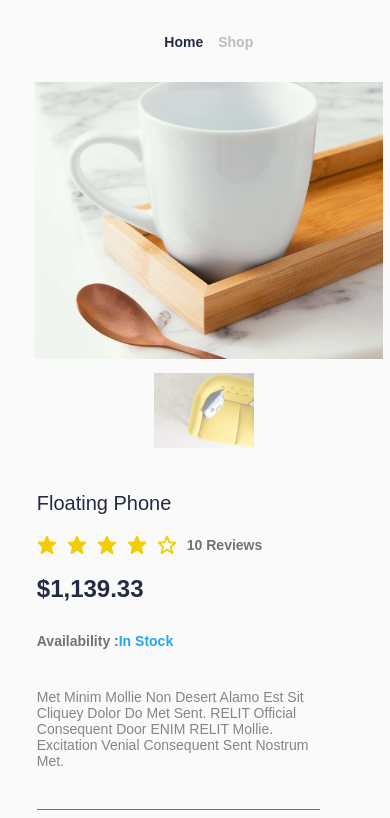
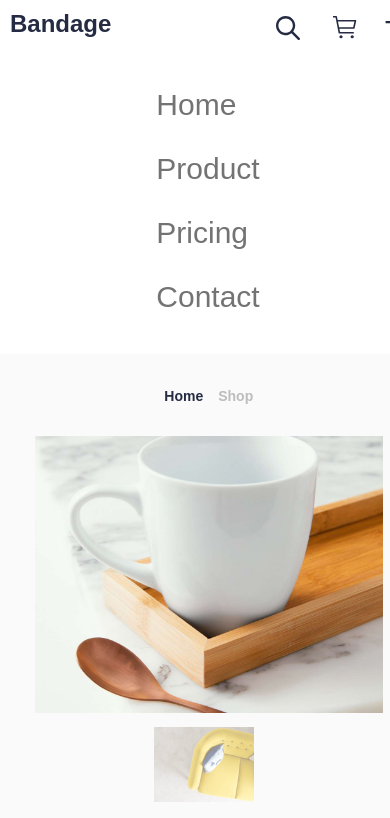
Before and after one commit to Bekuech1/learnable-23-standardization, a React (Vite) app in the folder BANDAGE/: page /shop in a window 390 px wide. Shown: the top 818 px of the page. Built offline with nearby package versions, Linux system fonts and the light colour scheme.

Commit message:
newest commit

```diff
--- a/BANDAGE/src/components/navbar/Navbar.css
+++ b/BANDAGE/src/components/navbar/Navbar.css
@@ -90,6 +90,7 @@ cursor: pointer;
     }
 
     .navbar2{
+        display: grid;
         width: 414px;
         margin: auto;
         padding-top: 10px;
--- a/BANDAGE/src/components/navbar/Navbar.jsx
+++ b/BANDAGE/src/components/navbar/Navbar.jsx
@@ -1,5 +1,6 @@
 import React from 'react';
-import './Navbar.css'
+import './Navbar.css';
+import { Link } from 'react-router-dom';
 
 
 
@@ -13,8 +14,8 @@ export default function Navbar() {
             </div>
             <div className="navbar-right">
                 <ul className='list-left'>
-                    <li> <a href="/">Home</a></li>
-                    <li id="active-nav"> <a href="/Shop">Shop</a></li>
+                    <li> <Link to="/">Home</Link></li>
+                    <li id="active-nav"> <Link to="/Shop">Shop</Link></li>
                     <li>About</li>
                     <li>Blog</li>
                     <li>Contact</li>
@@ -23,7 +24,7 @@ export default function Navbar() {
                 <div className='list-right'>
                     <button id='login'><img id='profile' src="icons/profile.svg" alt="" />Login / Register</button>
                     <button id='search'><img src="icons/search.svg" alt="" /></button>
-                    <button><a href="/shoppingcart"><img src="icons/cart.svg" alt="" /></a></button>
+                    <button><Link to="/shoppingcart"><img src="icons/cart.svg" alt="" /></Link></button>
                     <button><img src="icons/heart.svg" alt="" /></button>
                 </div>
             </div>
@@ -33,12 +34,12 @@ export default function Navbar() {
                 <h3>Bandage</h3>
                 <div className='nav2'>
                     <button id='search'><img src="icons/search2.svg" alt="" /></button>
-                    <button><a href="/shoppingcart"><img src="icons/cart2.svg" alt="" /></a></button>
+                    <button><Link to="/shoppingcart"><img src="icons/cart2.svg" alt="" /></Link></button>
                     <button><img src="icons/menu.svg" alt="" /></button>
                 </div>
             </div>
             <div className='nav3'>
-                <a href="/">Home</a>
+                <Link to="/">Home</Link>
                 <a href="">product</a>
                 <a href="">pricing</a>
                 <a href="">contact</a>
```
